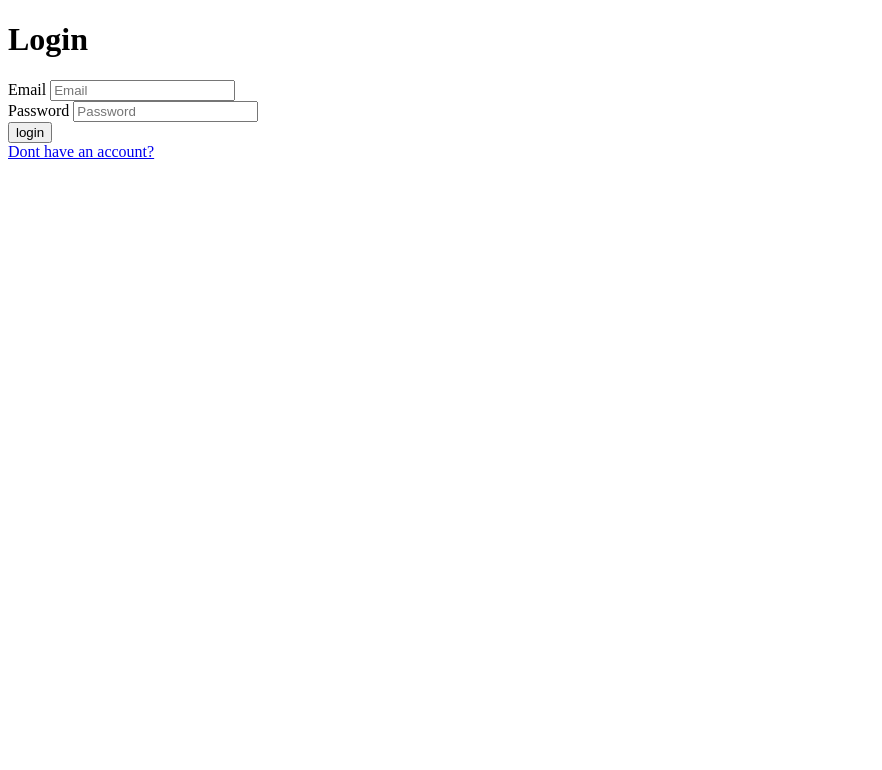
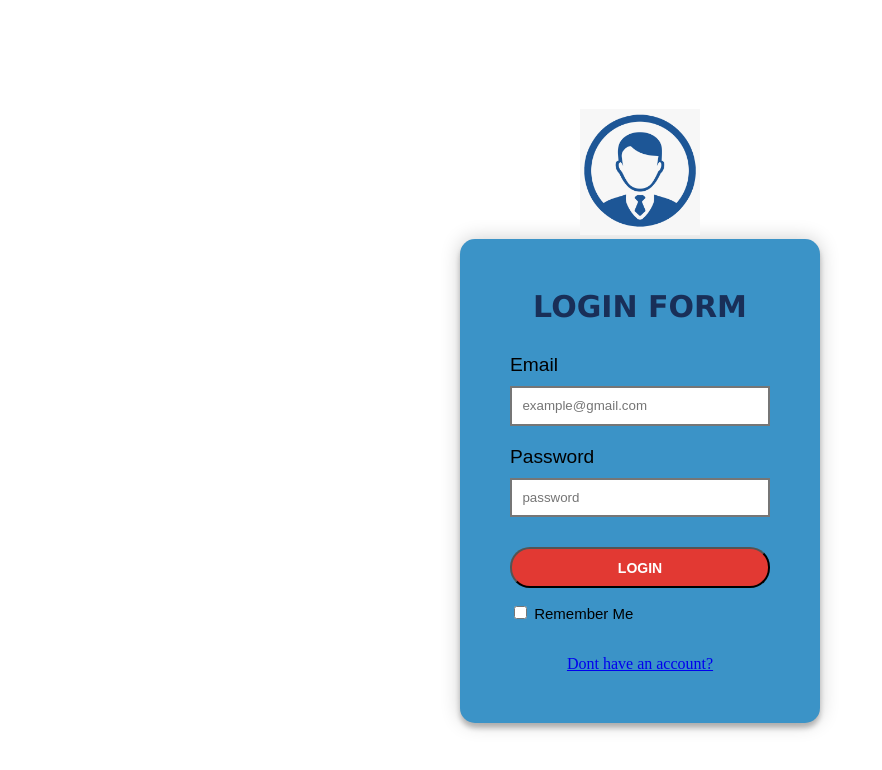
Before and after one commit to Ahmad-Rehman/Assignment-2, a plain HTML site: page index.html in a window 1280 px wide. Shown: the whole page, without its empty margins (0-882 px from the left). Drawn offline with Linux system fonts and the light colour scheme.

Commit message:
Second Commit

```diff
--- a/index.html
+++ b/index.html
@@ -10,18 +10,22 @@
 </head>
 
 <body>
+
     <div class="login-page">
         <header>
-            <h1>Login</h1>
+            <img src="./logo.png" alt="logo">
         </header>
         <form class="login-form">
+            <h1>Login Form</h1>
             <label for="email">Email</label>
-            <input type="email" placeholder="Email" />
-            <br>
+            <input type="email" placeholder="example@gmail.com" />
             <label for="password">Password</label>
-            <input type="password" placeholder="Password" />
-            <br>
+            <input type="password" placeholder="password" />
             <button>login</button>
+            <div>
+                <input type="checkbox" id="remember" name="remember">
+                <label for="remember">Remember Me</label>
+            </div>
             <br>
             <a href="#">Dont have an account?</a>
         </form>
--- a/style.css
+++ b/style.css
@@ -1 +1,86 @@
-sdbkfbsdjkbfsdkbs
+.login-page {
+    width: 360px;
+    padding: 8% 0 0;
+    margin: auto;
+    text-align: center;
+}
+
+.login-form {
+
+    display: flex;
+    flex-direction: column;
+    padding: 50px;
+    background: hwb(202 23% 22%);
+    max-width: 360px;
+    margin: 0 auto 20px;
+    text-align: center;
+    border-radius: 15px;
+    box-shadow: 0 0 20px 0 rgba(0, 0, 0, 0.2), 0 5px 5px 0 rgba(0, 0, 0, 0.24);
+}
+
+form>button {
+    margin: 10px;
+    padding: 4% 30%;
+    margin: 10px 0 10px ;
+    background-color: rgb(226, 57, 51);
+    text-align: center;
+    text-transform: uppercase;
+    font-size: 14px;
+    font-weight: bold;
+    color: rgb(255, 255, 255);
+    cursor: pointer;
+    border-radius: 20px;
+}
+button:hover{
+    background-color: rgb(51, 226, 104);
+    color: black;
+ }
+form>input {
+    padding: 4%;
+    box-sizing: border-box;
+    margin: 0 auto 20px;
+}
+
+input[type=email],
+input[type=password]{
+
+    width: 100%;
+    margin-top: 10px;
+    text-align: left;
+    border-style: double;
+
+}
+
+form>label{
+    text-align: left;
+    font-size: larger;
+    font-family: sans-serif;
+
+}
+
+header>img{
+    width: 120px;
+}
+
+form>div {
+    margin-top: 5px;
+    text-align: left;
+    font-size: 15px;
+    font-weight: lighter;
+    font-family: sans-serif;
+}
+
+h1{
+    font-family: Verdana, Geneva, Tahoma, sans-serif;
+    text-transform: uppercase;
+    font-size: 30px;
+    padding-bottom: 10px;
+    color: rgb(25, 47, 88);
+    margin-top: 0%;
+}
+
+a{
+    margin-top: 15px;
+    padding-bottom: 0%;
+    margin-bottom: 0%;
+}
```
Also changed, not shown: logo.png (added).
